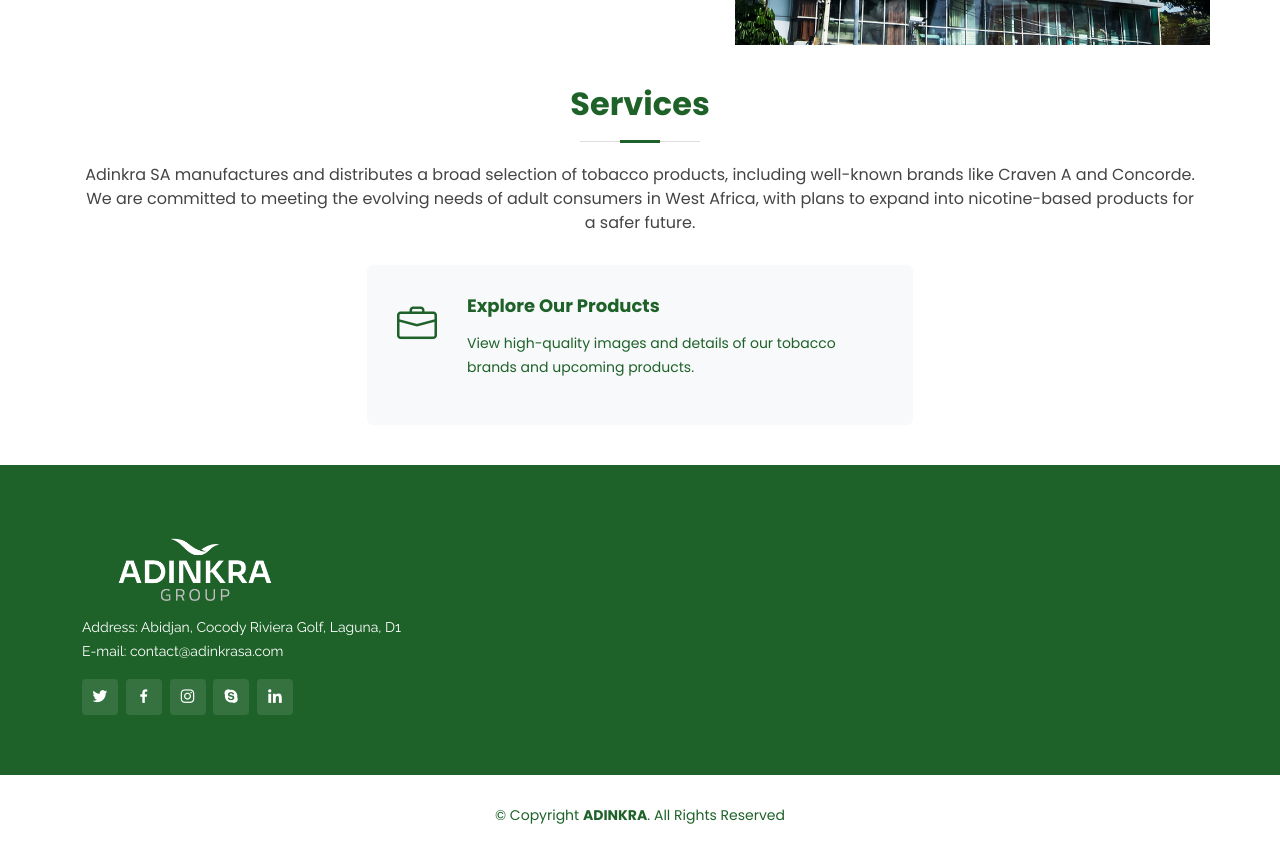
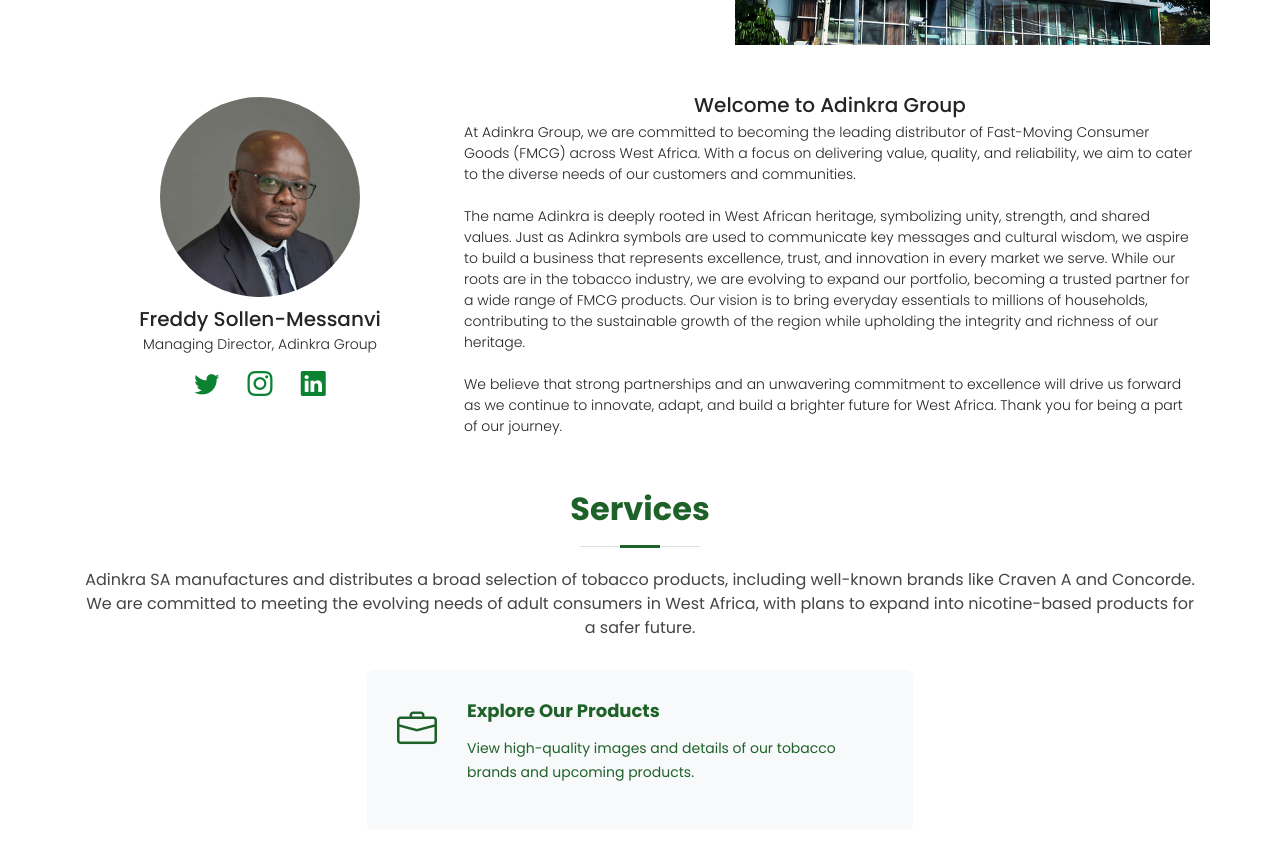
Before and after one commit to Qwesi-Rex/Adinkra, a plain HTML site: page about-us.html in a window 1280 px wide. Shown: the part 1234-2087 px from the top of the page. Drawn offline with nearby package versions, Linux system fonts and the light colour scheme.

Commit message:
Initial
Amended email & added Founder's picture

```diff
--- a/about-us.html
+++ b/about-us.html
@@ -154,6 +154,50 @@
 
   <main id="main">
 
+
+      <!-- About Founder -->
+      <div class="container my-2">
+        <div class="row">
+          <div class="col-lg-4 col-md-4">
+              <div class="team-item py-4">
+                  <img src="assets/img/team/Mr.Freddie.jpg" class="team-img" alt="">
+                  <h3>Freddy Sollen-Messanvi</h3>
+                  <h4>Managing Director, Adinkra Group</h4>
+
+                  <div class="social-links">
+                    <a target=”_blank” href="#" class="twitter"><i class="bi bi-twitter"></i></a>
+                    <a target=”_blank” href="#" class="instagram"><i class="bi bi-instagram"></i></a>
+                    <a target=”_blank” href="#" class="linkedin"><i class="bi bi-linkedin"></i></i></a>
+                  </div>
+
+
+          </div>
+        </div>
+        <div class="col-lg-8 col-md-8 team-item">
+          <div class="container py-2">
+            <h3>Welcome to Adinkra Group</h3>
+          <p>At Adinkra Group, we are committed to becoming the leading distributor of Fast-Moving Consumer Goods (FMCG) across West Africa.
+            With a focus on delivering value, quality, and reliability, we aim to cater to the diverse needs of our customers and communities.
+          <br><br>
+            The name Adinkra is deeply rooted in West African heritage, symbolizing unity, strength, and shared values. Just as Adinkra symbols
+             are used to communicate key messages and cultural wisdom, we aspire to build a business that represents excellence, trust,
+             and innovation in every market we serve.
+
+             While our roots are in the tobacco industry, we are evolving to expand our portfolio, becoming a trusted partner for a wide range of
+              FMCG products. Our vision is to bring everyday essentials to millions of households, contributing to the sustainable growth of the
+              region while upholding the integrity and richness of our heritage.
+            <br><br>
+            We believe that strong partnerships and an unwavering commitment to excellence will drive us forward as we continue to innovate, adapt, and build a brighter future for West Africa.
+
+            Thank you for being a part of our journey.
+
+          </p>
+          </div>
+
+        </div>
+      </div>
+       </div>
+
       <!-- ======= Services Section ======= -->
       <section id="services" class="services">
         <div class="container">
@@ -214,6 +258,9 @@
         </div>
       </section><!-- End Services Section -->
 
+
+
+
   </main><!-- End #main -->
 
   <!-- ======= Footer ======= -->
@@ -227,15 +274,15 @@
               <a href="index.html" class="logo me-auto"><img src="assets/img/logo.png" alt="" class="img-fluid"></a>
 
               <p>Address: Abidjan, Cocody Riviera Golf, Laguna, D1</p>
-              <p>E-mail: contact@adinkrasa.com</p>
+              <p>E-mail: contact@adinkragroup.com</p>
 
-              <div class="social-links mt-3">
+              <!-- <div class="social-links mt-3">
                 <a href="#" class="twitter"><i class="bx bxl-twitter"></i></a>
                 <a href="#" class="facebook"><i class="bx bxl-facebook"></i></a>
                 <a href="#" class="instagram"><i class="bx bxl-instagram"></i></a>
                 <a href="#" class="google-plus"><i class="bx bxl-skype"></i></a>
                 <a href="#" class="linkedin"><i class="bx bxl-linkedin"></i></a>
-              </div>
+              </div> -->
             </div>
           </div>
 
--- a/assets/css/style.css
+++ b/assets/css/style.css
@@ -708,6 +708,58 @@ section {
   font-weight: 700;
   color: #2c4964;
   margin-bottom: 15px;
+}
+/*
+About Founder */
+
+
+.team-item {
+  text-align: center;
+  color: rgb(255, 255, 255);
+  padding: 2px;
+}
+
+
+.team-item .team-img {
+  width: 200px;
+  border-radius: 50%;
+  margin: 0 auto;
+}
+
+.team-item h3 {
+  font-size: 20px;
+  margin: 10px 0 5px 0;
+  color:  #242424;
+}
+
+
+.team-item h4 {
+  font-size: 14px;
+  color: rgb(38, 38, 38);
+  margin: 0 0 15px 0;
+  font-weight: 200;
+}
+
+.team-item p {
+  font-size: 14px;
+  color: #242424;
+  margin: 0 0 15px 0;
+  font-weight: 200;
+  text-align: left;
+}
+
+
+.social-links a {
+  font-size: 25px;
+  color: rgb(10, 130, 50);
+  padding: 4px 12px;
+  display: inline-block;
+  line-height: 1px;
+  transition: 0.3s;
+}
+
+.social-links a:hover {
+  color: rgb(0, 0, 0);
 }
 
 .about .icon-box {
```
Also changed, not shown: contact.html (+3 -3 lines), index.html (+3 -3 lines), markets.html (+3 -3 lines), our-business.html (+3 -3 lines), assets/img/team/Mr.Freddie.jpg (added), assets/img/team/team-2.jpg (deleted), assets/img/team/team-3.jpg (deleted), assets/img/team/team-4.jpg (deleted).
